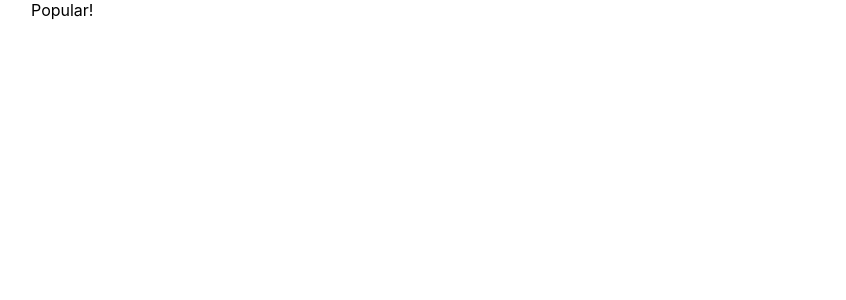
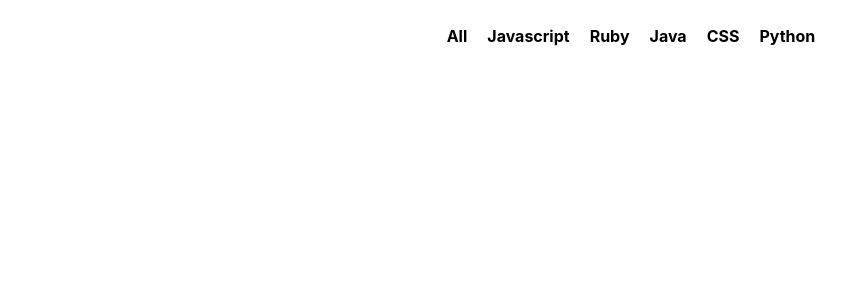
Before and after one commit to andrictham/react-fundamentals-practice, a React (Create React App) app: page / in a window 1280 px wide. Shown: the top 300 px of the page, without its empty margins (9-855 px from the left). Built offline with nearby package versions, Linux system fonts and the light colour scheme.

Commit message:
Render some markup in Popular component

```diff
--- /dev/null
+++ b/src/Components/Popular.css
@@ -0,0 +1,10 @@
+.languages {
+  display: flex;
+  justify-content: center;
+}
+
+.languages li {
+  margin: 10px;
+  font-weight: bold;
+  cursor: pointer;
+}
--- a/src/Components/Popular.js
+++ b/src/Components/Popular.js
@@ -1,9 +1,26 @@
 import React from 'react'
+import './Popular.css'
 
 class Popular extends React.Component {
-  render(){
-    return(
-      <div>Popular!</div>
+  render() {
+    const languages = [
+      'All',
+      'Javascript',
+      'Ruby',
+      'Java',
+      'CSS',
+      'Python',
+    ]
+    return (
+      <ul className='languages'>
+        {languages.map((lang) =>{
+          return (
+            <li>
+              {lang}
+            </li>
+          )
+        })}
+      </ul>
     );
   }
 }
```
